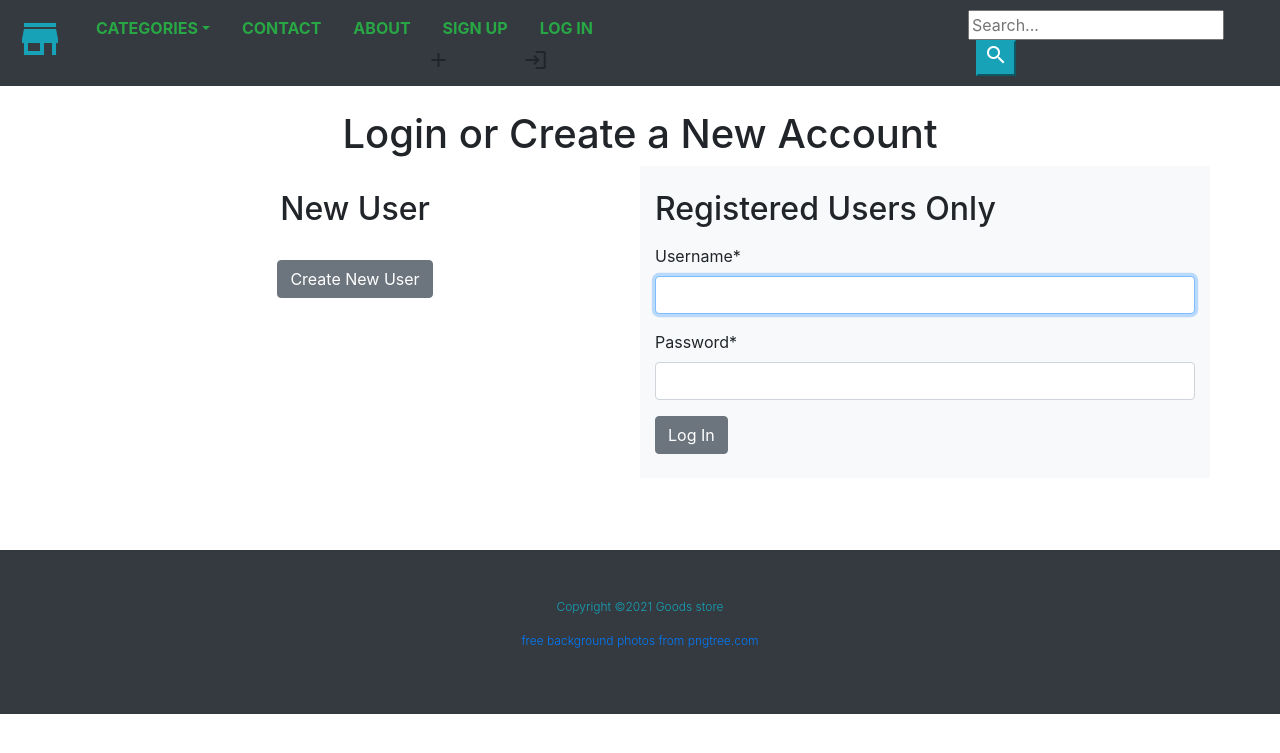
After one commit to SteveJops/e-commerce-project, a Django app: page /account/login/ in a window 1280 px wide. The commit adds this page. Shown: the top 753 px of the page. Run offline with Django 3.2, Linux system fonts and the light colour scheme; data that the repository does not hold is empty; some libraries are stand-ins or nearby versions.

Commit message:
adding user sign up login, logout functions and templates

```diff
--- a/ecommerce/settings.py
+++ b/ecommerce/settings.py
@@ -38,6 +38,7 @@ INSTALLED_APPS = [
     'django.contrib.messages',
     'django.contrib.staticfiles',
     'shop.apps.ShopConfig',
+    'crispy_forms',
 ]
 
 MIDDLEWARE = [
@@ -133,3 +134,6 @@ STATIC_URL = '/static/'
 
 MEDIA_URL = '/media/'
 MEDIA_ROOT = os.path.join(BASE_DIR, 'static', 'media')
+
+
+CRISPY_TEMPLATE_PACK = 'bootstrap4'
--- a/shop/forms.py
+++ b/shop/forms.py
@@ -10,4 +10,4 @@ class SignUpForm(UserCreationForm):
 
     class Meta:
         model = User
-        fields = ('first_name', 'last_name', 'username', 'password1', 'password2')
+        fields = ('first_name', 'last_name', 'username', 'password1', 'password2', 'email')
--- a/shop/urls.py
+++ b/shop/urls.py
@@ -1,6 +1,7 @@
 from django.urls import path
 
-from .views import HomeView, ProductView, cart_detail, add_cart, cart_remove, cart_delete, SignUpView
+from .views import HomeView, ProductView, cart_detail, add_cart, cart_remove, cart_delete, signUpView, loginView, \
+    signOutView
 
 urlpatterns = [
     path('', HomeView.as_view(), name='home'),
@@ -10,5 +11,7 @@ urlpatterns = [
     path('cart/add/<int:product_id>', add_cart, name='add_cart'),
     path('cart/remove/<int:product_id>', cart_remove, name='cart_remove'),
     path('cart/delete/<int:product_id>', cart_delete, name='cart_delete'),
-    path('account/create/', SignUpView.as_view(), name='user_create'),
+    path('account/create/', signUpView, name='user_create'),
+    path('account/login/', loginView, name='login'),
+    path('account/signout/', signOutView, name='signout')
 ]
--- a/shop/views.py
+++ b/shop/views.py
@@ -1,10 +1,11 @@
+from django.contrib.auth.models import Group, User
 from django.core.exceptions import ObjectDoesNotExist
 from django.shortcuts import render, get_object_or_404, redirect
 from django.views.generic.base import View
-from django.contrib.auth.models import Group, User
+from django.contrib.auth.forms import AuthenticationForm
 from .forms import SignUpForm
-
 from .models import Category, Product, Cart, CartItem
+from django.contrib.auth import login, authenticate, logout
 
 
 class HomeView(View):
@@ -87,17 +88,54 @@ def cart_delete(request, product_id):
     return redirect('cart_detail')
 
 
-class SignUpView(View):
+    # class SignUpView(View):
+    #
+    #     def get(self, request):
+    #         if request.method == 'POST':
+    #             form = SignUpForm(request.POST)
+    #             if form.is_valid():
+    #                 form.save()
+    #                 username = form.cleaned_data.get('username')
+    #                 signup_user = User.objects.get(username=username)
+    #                 user_group = Group.objects.get(name='User')
+    #                 user_group.user_set.add(signup_user)
+    #         else:
+    #             form = SignUpForm()
+    #         return render(request, 'shop/signup.html', {'form': form})
 
-    def post(self, request):
-        if request.method == 'POST':
-            form = SignUpForm(request.POST)
-            if form.is_valid():
-                form.save()
-                username = form.clean_data.get('username')
-                signup_user = User.objects.get(username=username)
-                user_group = Group.objects.get(name='User')
-                user_group.user_set.add(signup_user)
-        else:
-            form = SignUpForm()
-        return render(request, 'signup.html', {'form': form})
+
+def signUpView(request):
+    if request.method == 'POST':
+        form = SignUpForm(request.POST)
+        if form.is_valid():
+            form.save()
+            username = form.cleaned_data.get('username')
+            signup_user = User.objects.get(username=username)
+            user_group = Group.objects.get(name='User')
+            user_group.user_set.add(signup_user)
+    else:
+        form = SignUpForm()
+    return render(request, 'shop/signup.html', {'form': form})
+
+
+def loginView(request):
+    if request.method == 'POST':
+        form = AuthenticationForm(data=request.POST)
+        if form.is_valid():
+            username = request.POST['username']
+            password = request.POST['password']
+            user = authenticate(username=username, password=password)
+
+            if user is not None:
+                login(request, user)
+                return redirect('home')
+            else:
+                return redirect('signup')
+    else:
+        form = AuthenticationForm()
+    return render(request, 'shop/login.html', {'form': form})
+
+
+def signOutView(request):
+    logout(request)
+    return redirect('login')
--- a/templates/navbar.html
+++ b/templates/navbar.html
@@ -5,6 +5,8 @@
         </span>
     </button>
     <div id="navbar" class="collapse navbar-collapse justify-content-between">
+        <div class="col-sm-9">
+            <div class="row">
         <ul class="navbar-nav ">
             <li class="nav-item dropdown">
                 <a href="#"
@@ -25,6 +27,21 @@
                 <a href="#" class="nav-link text-success text-uppercase font-weight-bold px-3">Contact</a></li>
             <li class="nav-item">
                 <a href="#" class="nav-link text-success text-uppercase font-weight-bold px-3">About</a></li>
+            {% if request.user.is_authenticated and request.user.first_name %}
+            <li class="nav-item">
+                <span class="nav-link text-success text-uppercase font-weight-bold px-3">
+                    Welcome, {{request.user.first_name}}!</span><i class="material-icons">account_circle</i></li>
+            <li class="nav-item">
+                <a href="{% url 'signout' %}" class="nav-link text-success text-uppercase font-weight-bold px-3">
+                    Log Out</a><i class="material-icons">exit_to_app</i></li>
+            {% else %}
+            <li class="nav-item">
+                <a href="{% url 'user_create' %}" class="nav-link text-success text-uppercase font-weight-bold px-3">
+                    Sign Up</a><i class="material-icons">add</i></li>
+            <li class="nav-item">
+                <a href="{% url 'login' %}" class="nav-link text-success text-uppercase font-weight-bold px-3">
+                    Log In</a><i class="material-icons">login</i></li>
+            {% endif %}
             {% if item_count > 0 %}
             <li class="nav-item">
                 <a href="{% url 'cart_detail' %}" class="nav-link text-success text-uppercase font-weight-bold px-3">
@@ -32,6 +49,10 @@
                 </a></li>
             {% endif %}
         </ul>
+                </div>
+            </div>
+        <div class="col-sm-3">
+            <div class="row">
         <form class="form-inline">
             <input type="text" placeholder="Search...">
             <div class="input-group px-2">
@@ -41,4 +62,6 @@
             </div>
         </form>
                 </div>
+            </div>
+    </div>
 </nav>
--- a/templates/shop/cart.html
+++ b/templates/shop/cart.html
@@ -31,7 +31,8 @@ Your Cart
             </thead>
              {% for cart_item in cart_items %}
             <tr>
-                <td><a href="cart_item.product.get_url"> <img src="{{cart_item.product.image.url}}" width="100" height="100"></a></td>
+                <td><a href="{{cart_item.product.get_url}}">
+                    <img src="{{cart_item.product.image.url}}" width="100" height="100"></a></td>
                 <td class="text-left">
                     {{cart_item.product.name}}
                     <br>
--- /dev/null
+++ b/templates/shop/login.html
@@ -0,0 +1,42 @@
+{% extends 'base.html' %}
+{% load static %}
+{% load crispy_forms_tags %}
+
+{% block title %}
+Log In
+{% endblock %}
+
+{% block content %}
+<div class="container">
+    <br>
+    <h1 class="product_title text-center">
+        Login or Create a New Account
+    </h1>
+    <div class="row">
+    <div class="col-12 col-sm-12 col-lg-6 text-center custom-div">
+        <br>
+        <h2 class="product_title">
+            New User
+        </h2>
+        <br>
+        <a href="{% url 'user_create' %}" class="btn btn-secondary"> Create New User</a>
+    </div>
+        <div class="col-12 col-sm-12 col-md-12 col-lg-6  bg-light">
+            <div>
+                <br>
+                <h2 class="product_title">
+                    Registered Users Only
+                </h2>
+                <form method="post">
+                    {% csrf_token %}
+                    <p>{{form| crispy}}</p>
+                    <button type="submit" class="btn btn-secondary"> Log In</button>
+                </form>
+                <br>
+
+            </div>
+        </div>
+    </div>
+</div>
+<br>
+{% endblock %}
```
Also changed, not shown: templates/shop/signup.html (+6 -4 lines). Lines whose indentation alone changed are shown as unchanged.
